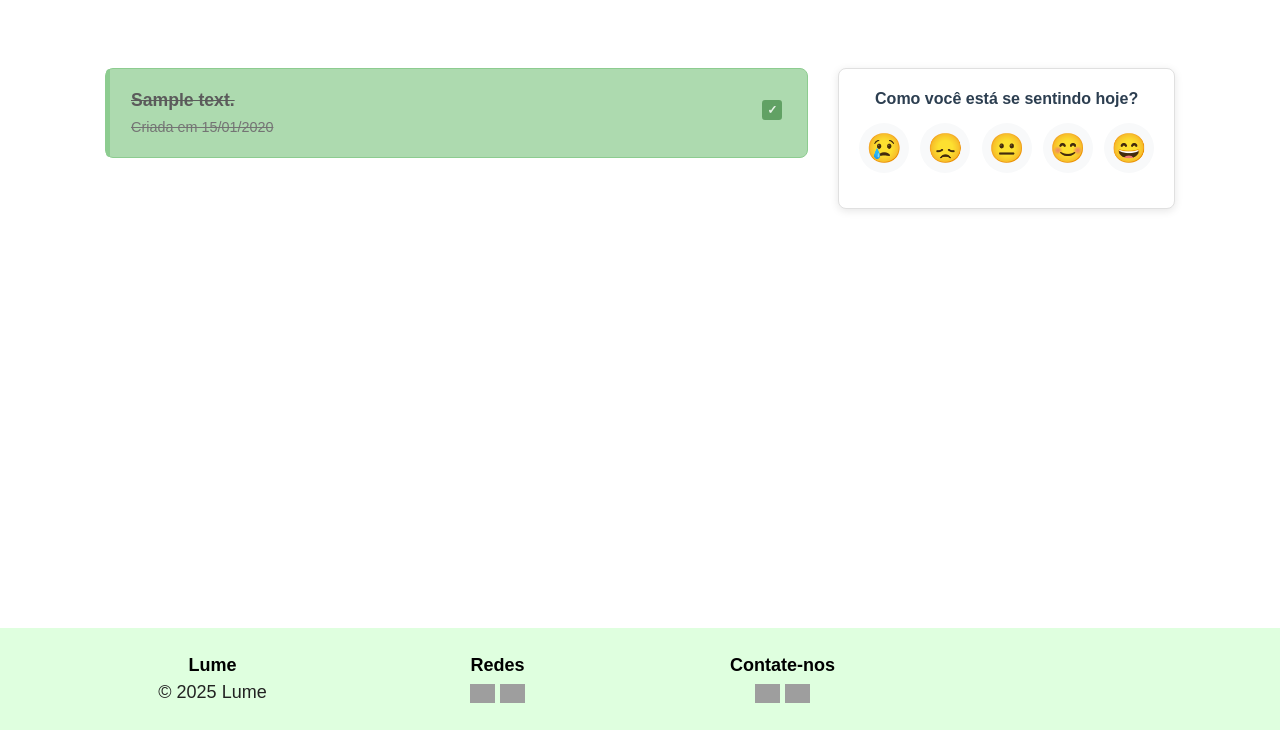
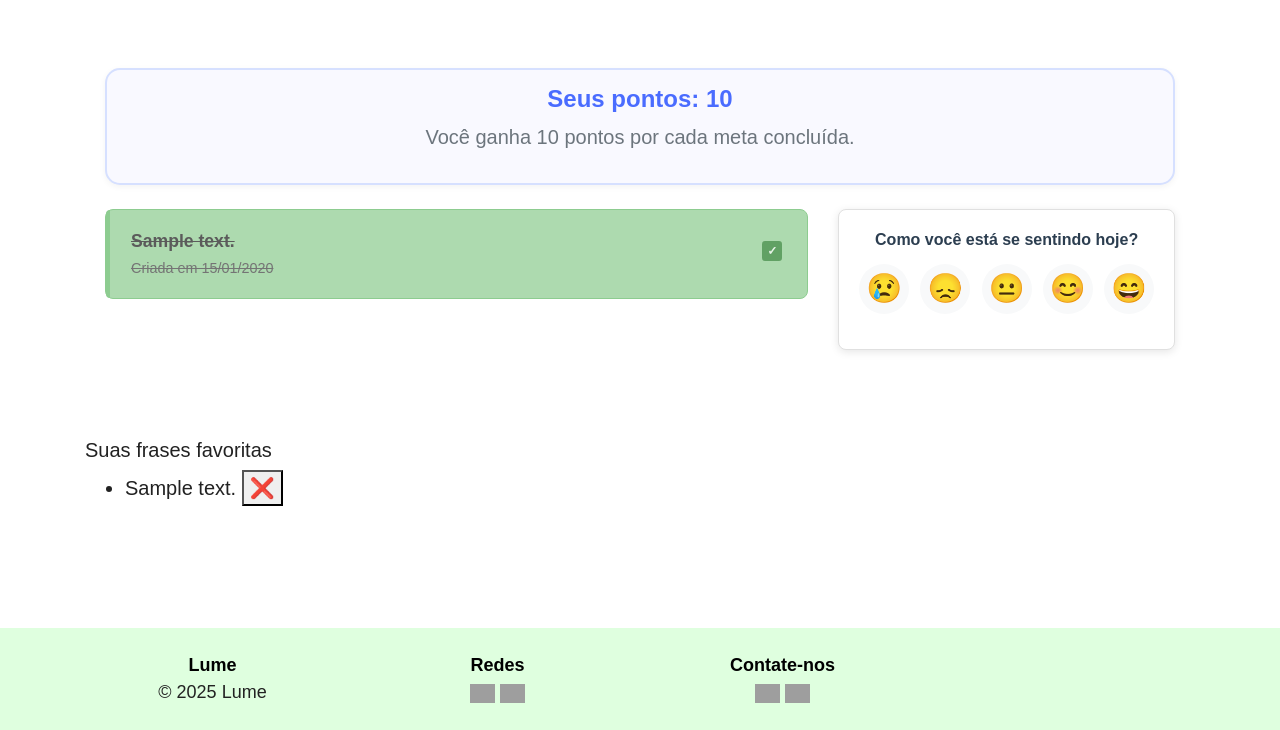
Before and after one commit to sofs44/Lume2, a Django app: page /metas/usuario/ in a window 1280 px wide. Shown: the part 70-800 px from the top of the page. Run offline with Django 5.2, Linux system fonts and the light colour scheme; a user stored in the database is signed in; tables that the repository leaves empty hold one stand-in row (values such as "Sample post"); some libraries are stand-ins or nearby versions; grey boxes are pictures that could not be loaded.

Commit message:
Add files via upload

```diff
--- a/app/models.py
+++ b/app/models.py
@@ -103,3 +103,23 @@ class FraseFavorita(models.Model):
     data_adicionada = models.DateTimeField(auto_now_add=True)
     def __str__(self):
         return f'{self.usuario.username} - {self.frase.texto[:30]}'
+
+class Recompensa(models.Model):
+    usuario = models.ForeignKey(Usuario, on_delete=models.CASCADE)
+    descricao = models.CharField(max_length=255)
+    data = models.DateTimeField(auto_now_add=True)
+
+    def __str__(self):
+        return f"{self.usuario.nome} - {self.descricao}"
+
+from django.db.models.signals import post_save
+from django.dispatch import receiver
+
+@receiver(post_save, sender=MetaTerapeutica)
+def criar_recompensa(sender, instance, **kwargs):
+    # Se a meta estiver concluída e o usuário ainda não recebeu recompensa
+    if instance.status.lower() == "concluída":
+        Recompensa.objects.create(
+            usuario=instance.usuario,
+            descricao=f"Concluiu a meta: {instance.descricao}"
+        )
--- a/app/static/css/metas_usuario.css
+++ b/app/static/css/metas_usuario.css
@@ -406,3 +406,16 @@
     background: #81c784;
     opacity: 1;
 }
+
+.pontos-usuario {
+    background-color: #f9f9ff;
+    border: 2px solid #d6e0ff;
+    border-radius: 15px;
+    padding: 15px;
+    margin-bottom: 25px;
+    box-shadow: 0 2px 6px rgba(0,0,0,0.05);
+}
+.pontos-usuario h4 {
+    color: #4a6cff;
+    font-weight: 600;
+}
--- a/app/templates/metas_usuario.html
+++ b/app/templates/metas_usuario.html
@@ -11,6 +11,11 @@
 
 {% block content %}
 <div class="metas-container">
+    <div class="pontos-usuario mb-4 text-center">
+        <h4>Seus pontos: {{ total_pontos }}</h4>
+        <p class="text-muted">Você ganha 10 pontos por cada meta concluída.</p>
+    </div>
+
     <div class="row">
         <!-- Coluna principal com as metas -->
         <div class="col-lg-8 col-md-12">
@@ -30,7 +35,8 @@
                         <form method="post" class="meta-form">
                             {% csrf_token %}
                             <input type="hidden" name="meta_id" value="{{ meta.id }}">
-                                    <input type="checkbox" id="meta{{ meta.id }}" class="custom-checkbox" name="marcar_concluida" value="1" onchange="this.form.submit()">
+                            <input type="checkbox" id="meta{{ meta.id }}" class="custom-checkbox"
+                                name="marcar_concluida" value="1" onchange="this.form.submit()">
                             <label for="meta{{ meta.id }}" class="checkbox-label"></label>
                         </form>
                         {% endif %}
@@ -51,11 +57,13 @@
             <div class="mood-section">
                 <h6 class="mood-title">Como você está se sentindo hoje?</h6>
                 <div class="mood-emojis">
-                    <div class="emoji-option" data-mood="muito-triste" onclick="mostrarJustificativa('muito-triste')">😢</div>
+                    <div class="emoji-option" data-mood="muito-triste" onclick="mostrarJustificativa('muito-triste')">😢
+                    </div>
                     <div class="emoji-option" data-mood="triste" onclick="mostrarJustificativa('triste')">😞</div>
                     <div class="emoji-option" data-mood="neutro" onclick="mostrarJustificativa('neutro')">😐</div>
                     <div class="emoji-option" data-mood="feliz" onclick="mostrarJustificativa('feliz')">😊</div>
-                    <div class="emoji-option" data-mood="muito-feliz" onclick="mostrarJustificativa('muito-feliz')">😄</div>
+                    <div class="emoji-option" data-mood="muito-feliz" onclick="mostrarJustificativa('muito-feliz')">😄
+                    </div>
                 </div>
 
                 <!-- Caixa de texto para justificativa -->
@@ -76,6 +84,22 @@
         </div>
     </div>
 </div>
+
+<div class="favoritas-section mt-5">
+    <h5>Suas frases favoritas</h5>
+    <ul id="lista-favoritas">
+        {% for fav in request.user.frasefavorita_set.all %}
+        <li id="fav-{{ fav.frase.id }}">
+            {{ fav.frase.texto }}
+            <button class="btn-remover-fav" data-frase-id="{{ fav.frase.id }}">❌</button>
+        </li>
+        {% empty %}
+        <li id="sem-favoritas">Você ainda não favoritou nenhuma frase.</li>
+        {% endfor %}
+    </ul>
+</div>
+
+
 {% endblock %}
 
 {% block extra_js %}
@@ -114,14 +138,14 @@ function cancelarCheckin() {
     }
 
     // Funcionalidade adicional para melhorar a experiência
-document.addEventListener('DOMContentLoaded', function() {
+    document.addEventListener('DOMContentLoaded', function () {
         // Adiciona efeito hover nos emojis
         document.querySelectorAll('.emoji-option').forEach(emoji => {
-        emoji.addEventListener('mouseenter', function() {
+            emoji.addEventListener('mouseenter', function () {
                 this.style.transform = 'scale(1.2)';
             });
 
-        emoji.addEventListener('mouseleave', function() {
+            emoji.addEventListener('mouseleave', function () {
                 if (!this.classList.contains('selected')) {
                     this.style.transform = 'scale(1)';
                 }
@@ -131,12 +155,45 @@ document.addEventListener('DOMContentLoaded', function() {
         // Adiciona animação suave ao mostrar a caixa de justificativa
         const container = document.getElementById('justificativa-container');
         if (container) {
-        container.addEventListener('transitionend', function() {
+            container.addEventListener('transitionend', function () {
                 if (this.style.display !== 'none') {
                     this.querySelector('textarea').focus();
                 }
             });
         }
     });
+
+    document.querySelectorAll('.btn-remover-fav').forEach(btn => {
+        btn.addEventListener('click', function () {
+            const fraseId = this.dataset.fraseId;
+
+            fetch("{% url 'favoritar_frase' %}", {
+                method: "POST",
+                headers: {
+                    "X-CSRFToken": "{{ csrf_token }}",
+                    "Content-Type": "application/x-www-form-urlencoded",
+                },
+                body: `frase_id=${fraseId}`
+            })
+                .then(res => res.json())
+                .then(data => {
+                    if (data.favoritada === false) {
+                        // remove a frase da lista
+                        document.getElementById(`fav-${fraseId}`).remove();
+
+                        // se a lista ficar vazia, mostra mensagem
+                        const lista = document.getElementById('lista-favoritas');
+                        if (lista.children.length === 0) {
+                            const li = document.createElement('li');
+                            li.id = 'sem-favoritas';
+                            li.textContent = "Você ainda não favoritou nenhuma frase.";
+                            lista.appendChild(li);
+                        }
+                    }
+                })
+                .catch(err => console.error("Erro ao desfavoritar:", err));
+        });
+    });
+
 </script>
 {% endblock %}
--- a/app/views.py
+++ b/app/views.py
@@ -12,7 +12,7 @@ from django.contrib.auth.models import User
 from django.utils.decorators import method_decorator
 from .models import (
     Psicologo, Usuario, FraseMotivacional, Diario, CheckinEmocional,
-    MetaTerapeutica, Notificacao, FraseFavorita
+    MetaTerapeutica, Notificacao, FraseFavorita, Recompensa
 )
 from django.views.decorators.csrf import csrf_protect
 from django.utils.decorators import method_decorator
@@ -132,22 +132,21 @@ class AuthView(View):
 class IndexView(View):
     def get(self, request):
         frase = FraseMotivacional.objects.order_by('?').first()
-        frase_texto = frase.texto if frase else "Seja bem-vindo ao Lume!"
-
         notificacoes = []
 
         if request.user.is_authenticated:
             try:
                 perfil = request.user.usuario
-                if perfil.tipo == 'usuario':  # Só para usuários comuns
+                if perfil.tipo == 'usuario':
                     notificacoes = Notificacao.objects.filter(usuario=perfil, lida=False)
             except Usuario.DoesNotExist:
-                pass  # Se não tiver perfil associado, ignora
+                pass
 
         return render(request, 'index.html', {
-            "frase": frase_texto,
+            "frase": frase,
             "notificacoes": notificacoes
         })
+
 
 
 @method_decorator(login_required, name='dispatch')
@@ -388,20 +387,31 @@ def metas_usuario(request):
     perfil = request.user.usuario
     metas = MetaTerapeutica.objects.filter(usuario=perfil).order_by('-data_criacao')
 
+    # Calcula pontos totais do usuário
+    total_pontos = Recompensa.objects.filter(usuario=perfil).count() * 10
+
     if request.method == 'POST':
-        # 1. Marcar meta concluída
+        # 1️⃣ Marcar meta concluída
         if request.POST.get('marcar_concluida'):
             meta_id = request.POST.get('meta_id')
             try:
                 meta = MetaTerapeutica.objects.get(id=meta_id, usuario=perfil)
-                meta.status = 'concluida'
-                meta.save()
-                messages.success(request, "Meta marcada como concluída.")
+                if meta.status != 'concluida':  # evita marcar de novo
+                    meta.status = 'concluida'
+                    meta.save()
+
+                    # Cria recompensa de 10 pontos
+                    Recompensa.objects.create(
+                        usuario=perfil,
+                        descricao=f"Concluiu a meta: {meta.descricao}"
+                    )
+
+                    messages.success(request, "🎉 Parabéns! Você ganhou 10 pontos por concluir uma meta!")
             except MetaTerapeutica.DoesNotExist:
                 messages.error(request, "Meta inválida.")
             return redirect('metas_usuario')
 
-        # 2. Salvar check-in emocional
+        # 2️⃣ Salvar check-in emocional
         if request.POST.get('humor'):
             humor = request.POST.get('humor')
             justificativa = request.POST.get('justificativa', '').strip()
@@ -412,8 +422,24 @@ def metas_usuario(request):
             messages.success(request, "Check-in salvo com sucesso!")
             return redirect('metas_usuario')
 
-        # 3. Caso nenhum dos dois
         messages.error(request, "Formulário inválido.")
         return redirect('metas_usuario')
 
-    return render(request, 'metas_usuario.html', {'metas': metas})
+    # Renderiza a página com total de pontos
+    return render(request, 'metas_usuario.html', {
+        'metas': metas,
+        'total_pontos': total_pontos
+    })
+
+
+@login_required
+def favoritar_frase(request):
+    if request.method == 'POST':
+        frase_id = request.POST.get('frase_id')
+        frase = get_object_or_404(FraseMotivacional, id=frase_id)
+        favorita, criada = FraseFavorita.objects.get_or_create(usuario=request.user, frase=frase)
+        if not criada:
+            favorita.delete()  # desfavorita
+            return JsonResponse({'favoritada': False})
+        return JsonResponse({'favoritada': True})
+    return JsonResponse({'error': 'Método inválido'}, status=400)
--- a/config/urls.py
+++ b/config/urls.py
@@ -1,9 +1,9 @@
 from django.urls import path, include
 from django.contrib import admin
-from app.views import AuthView, IndexView, ConteudoView, CheckinView, DiarioView, criar_diario, DeleteDiarioView, EditDiarioView, listar_notificacoes, minhas_favoritas, metas_checkin_redirect, metas_psicologo, metas_usuario
+from app.views import AuthView, IndexView, ConteudoView, CheckinView, DiarioView, criar_diario, DeleteDiarioView, EditDiarioView, listar_notificacoes, metas_checkin_redirect, metas_psicologo, metas_usuario
 from django.contrib.auth import views as auth_views
 from app.views import marcar_notificacao_lida
-
+from app import views
 
 urlpatterns = [
     path('admin/', admin.site.urls),
@@ -19,10 +19,11 @@ urlpatterns = [
     path('diario/excluir/<int:id>/', DeleteDiarioView.as_view(), name='delete_diario'),
 
     path('notificacoes/', listar_notificacoes, name='notificacoes'),
-    path('favoritas/', minhas_favoritas, name='favoritas'),
+    path('favoritar_frase/', views.favoritar_frase, name='favoritar_frase'),
 
     path('metas/', metas_checkin_redirect, name='metas'),
     path('metas/psicologo/', metas_psicologo, name='metas_psicologo'),
     path('metas/usuario/', metas_usuario, name='metas_usuario'),
     path('notificacao/lida/<int:notif_id>/', marcar_notificacao_lida, name='notificacao_lida'),
+
 ]
```
Also changed, not shown: app/admin.py (+6 -1 lines), app/templates/index.html (+37 -2 lines), deps.txt (added, +7 -0 lines), app/migrations/0001_initial.py, app/migrations/0002_recompensa.py (added). Lines whose indentation alone changed are shown as unchanged.
